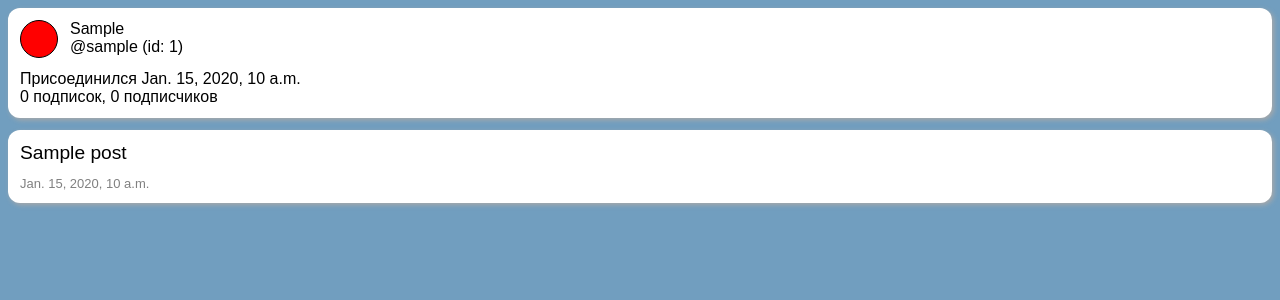
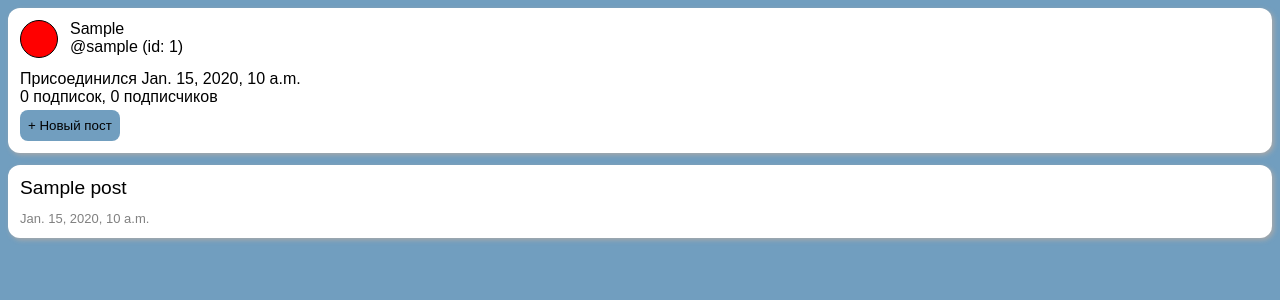
Before and after one commit to geckwwo/teaching-knewit-python-1, a Django app: a page that uses myapp/templates/user_profile.html in a window 1280 px wide. Shown: the top 300 px of the page. Run offline with Django 5.2, Linux system fonts and the light colour scheme; tables that the repository leaves empty hold one stand-in row (values such as "Sample post").

Commit message:
post making in js

```diff
--- a/myapp/templates/user_profile.html
+++ b/myapp/templates/user_profile.html
@@ -49,7 +49,33 @@
             gap: 12px;
             margin-bottom: 12px;
         }
+
+        .button-new-post {
+            background-color: #719ebf;
+            border: 0;
+            border-radius: 8px;
+            padding: 8px;
+            margin-top: 4px;
+        }
     </style>
+
+    <script>
+        function create_post() {
+            const postTitle = prompt("Введите пост:")
+            fetch("/posts/", {
+                method: "POST",
+                headers: {
+                    "Content-Type": "application/json"
+                },
+                body: JSON.stringify({
+                    title: postTitle,
+                    likes: 0,
+                    date: new Date().toISOString(),
+                    user: Number("{{ id }}")
+                })
+            })
+        }
+    </script>
 </head>
 <body>
     <div class="block">
@@ -67,6 +93,8 @@
         </div>
         <div class="profile-join-date">Присоединился {{ date_joined }}</div>
         <div class="profile-subs">0 подписок, 0 подписчиков</div>
+
+        <button class="button-new-post" onclick="create_post();">+ Новый пост</button>
     </div>
 
     {% for item in posts %}
--- a/myapp/views.py
+++ b/myapp/views.py
@@ -17,7 +17,7 @@ def user_profile(request, username):
 
     user = users[0]
 
-    posts = Post.objects.all().filter(user__username=username).order_by("date").reverse()
+    posts = Post.objects.all().filter(user__username=username).order_by("pk").reverse()
 
     return render(request, 'user_profile.html', {
         "posts": posts,
```
